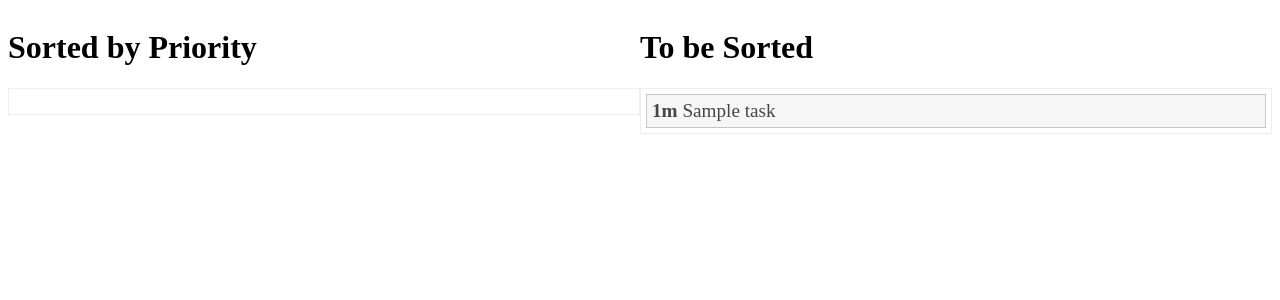
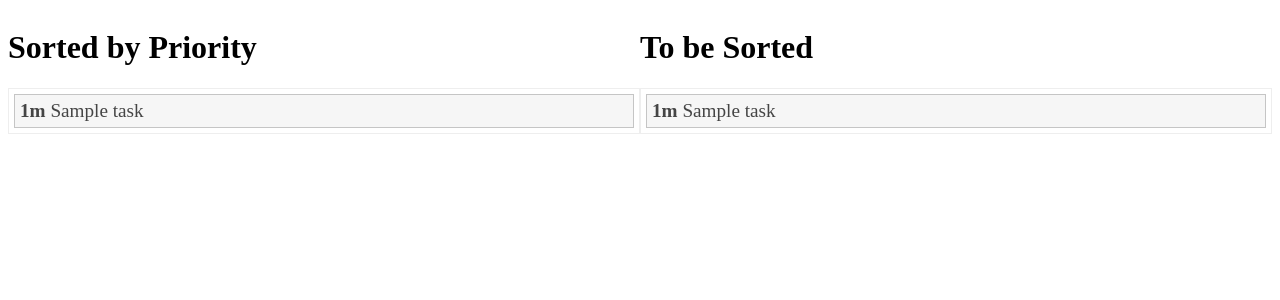
Before and after one commit to z1lc/zdone, a Flask app: template templates/prioritize.html in a window 1280 px wide. Shown: the top 300 px of the page. Run offline with Flask 2, Linux system fonts and the light colour scheme; the template is opened without the code that fills it: most values are stand-ins (such as "Sample title", 1, 10 or a date in 2020); parts of the project's set-up code (start-up, migrations or seed data) failed here and were passed over; some libraries are stand-ins or nearby versions.

Commit message:
basic impl of prioritization

```diff
--- a/app.py
+++ b/app.py
@@ -1,4 +1,4 @@
-from flask import Flask, render_template
+from flask import Flask, render_template, request
 from toodledo import Toodledo
 
 import kv
@@ -13,13 +13,25 @@ toodledo = Toodledo(
 
 
 @app.route('/prioritize')
-def prioritize():
-    to_print = []
+def show_prioritized_list():
+    currently_sorted_in_db = kv.get("priorities").split("|||")
+    sorted_tasks = []
+    unsorted_task = []
     for task in toodledo.GetTasks(params={"fields": "length,repeat,parent"}):
         if task.completedDate is None and task.length != 0:
-            to_print.append(task)
+            if task.title in currently_sorted_in_db:
+                sorted_tasks.append(task)
+            else:
+                unsorted_task.append(task)
 
-    return render_template('prioritize.html', tasks=to_print)
+    return render_template('prioritize.html',
+                           sorted_tasks=sorted_tasks,
+                           unsorted_tasks=unsorted_task)
+
+
+@app.route('/set_priorities', methods=['POST'])
+def update_priorities():
+    kv.put("priorities", request.get_json()["priorities"])
 
 
 @app.route('/')
--- a/templates/prioritize.html
+++ b/templates/prioritize.html
@@ -38,9 +38,11 @@
           connectWith: ".connectedSortable"
         }).disableSelection();
         $("#sorted").on("sortupdate", function (event, ui) {
-          $.post("https://endsrnhec5g8u.x.pipedream.net", $("#sorted span.taskTitle").toArray()
-            .map(e => $(e).text())
-            .join("|||"));
+          $.post("https://zdone.herokuapp.com/set_priorities", {
+            "priorities": $("#sorted span.taskTitle").toArray()
+              .map(e => $(e).text())
+              .join("|||")
+          });
         });
       });
     </script>
@@ -51,13 +53,15 @@
     <div id="sortedContainer">
         <h1>Sorted by Priority</h1>
         <ul id="sorted" class="connectedSortable">
-
+            {% for task in sorted_tasks %}
+            <li class="ui-state-default"><b>{{ task.length }}m</b> <span class="taskTitle">{{ task.title }}</span></li>
+            {% endfor %}
         </ul>
     </div>
     <div id="unsortedContainer">
         <h1>To be Sorted</h1>
         <ul id="unsorted" class="connectedSortable">
-            {% for task in tasks %}
+            {% for task in unsorted_tasks %}
             <li class="ui-state-default"><b>{{ task.length }}m</b> <span class="taskTitle">{{ task.title }}</span></li>
             {% endfor %}
         </ul>
```
